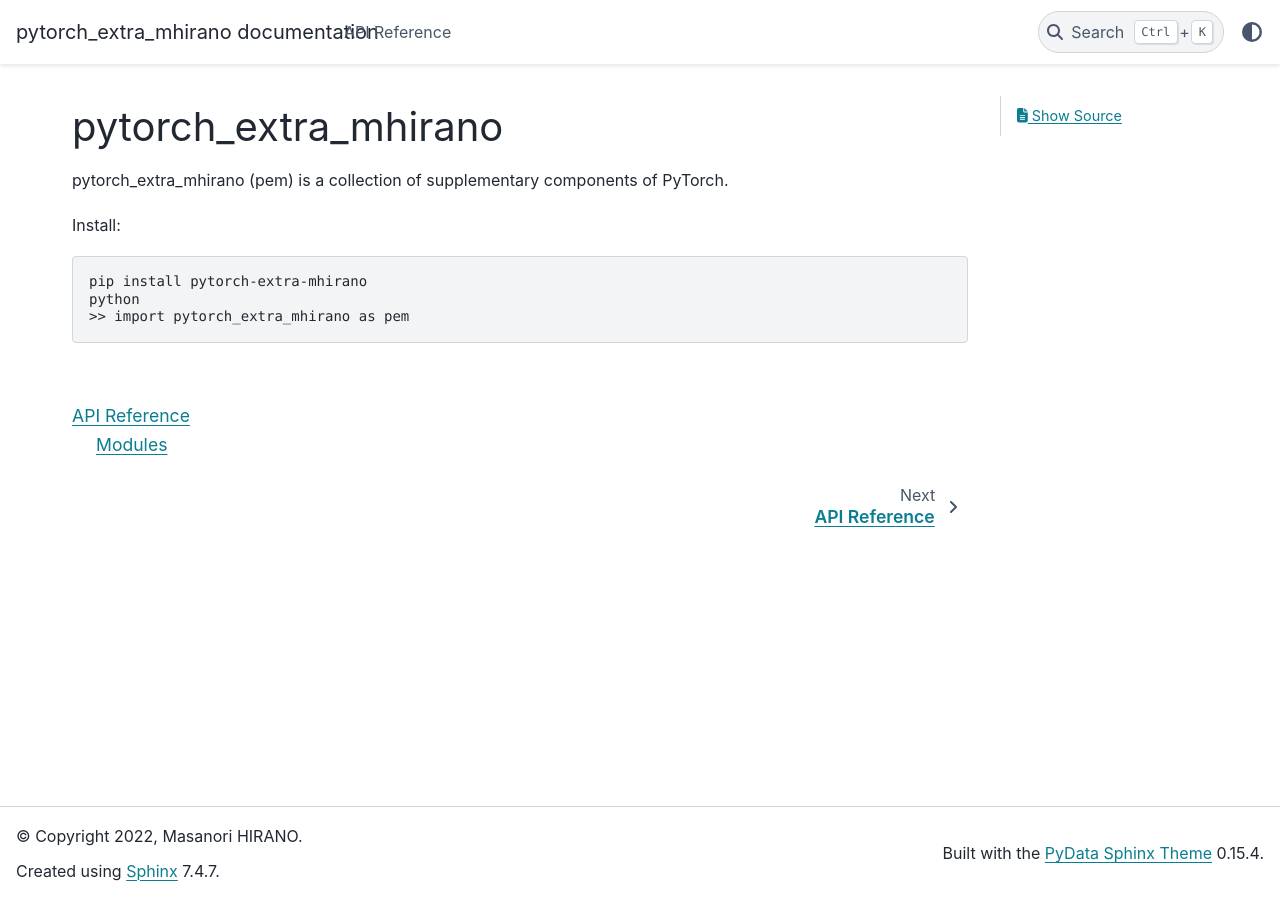
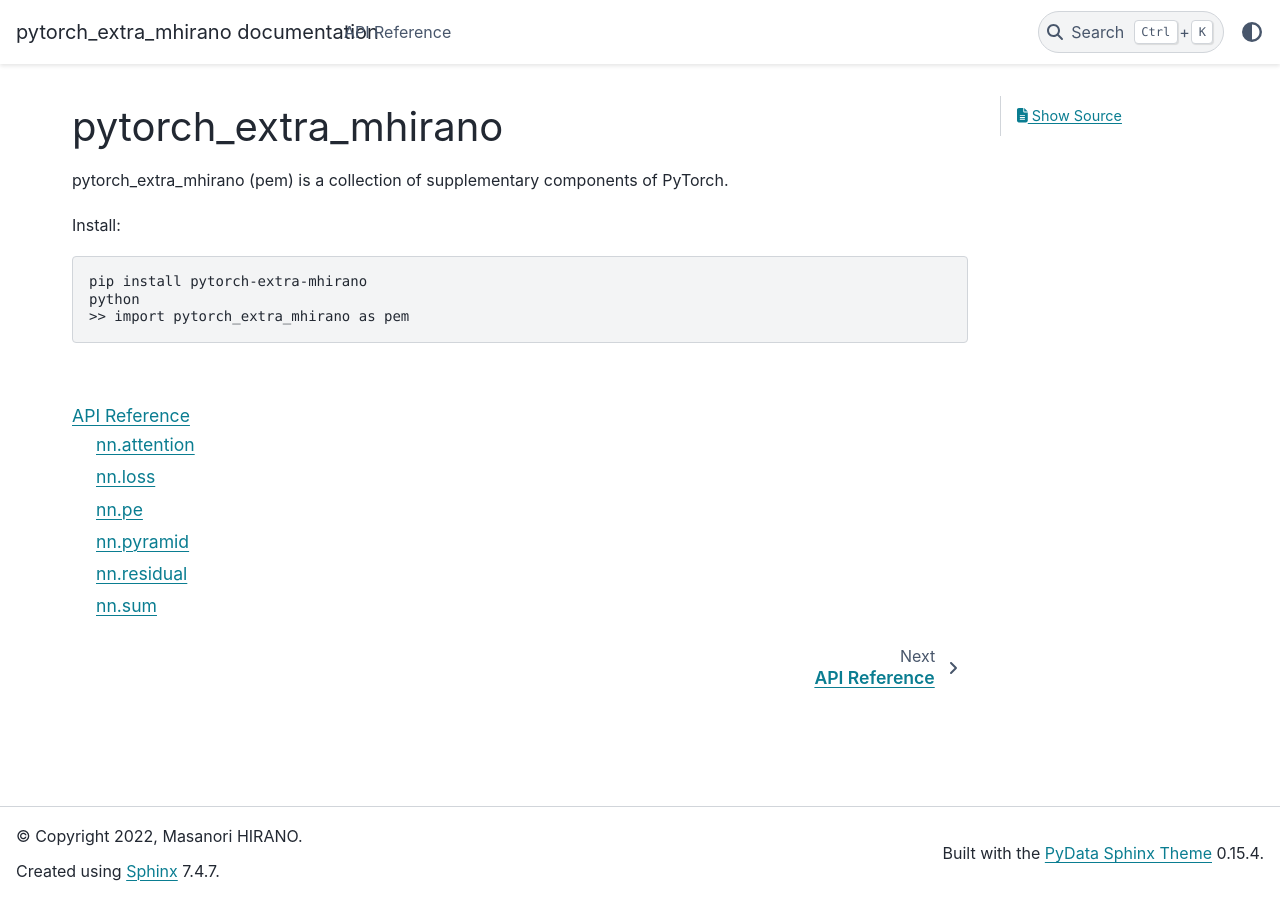
Before and after one commit to masanorihirano/pytorch_extra_mhirano, a Sphinx documentation site: the page built from docs/source/index.rst, in a window 1280 px wide. Built offline with Sphinx 7.4.7 and the PyData theme 0.15.4, drawn with Linux system fonts in a browser that asks for light colours.

Commit message:
doc restructureing

```diff
--- a/docs/source/reference/index.rst
+++ b/docs/source/reference/index.rst
@@ -5,9 +5,7 @@
 
 * :ref:`genindex`
 
-Modules
-------------------
-nn
+nn.attention
 ~~~~~~~~~~~~~~~~~~
 .. autosummary::
     :toctree: generated/
@@ -15,3 +13,41 @@
     nn.DotProductAttention
     nn.SelfAttention
     nn.SelfMultiheadAttention
+
+nn.loss
+~~~~~~~~~~~~~~~~~~
+.. autosummary::
+    :toctree: generated/
+
+    nn.JSDivLoss
+    nn.KLDivLoss
+
+nn.pe
+~~~~~~~~~~~~~~~~~~
+.. autosummary::
+    :toctree: generated/
+
+    nn.PositionalEncoding
+
+nn.pyramid
+~~~~~~~~~~~~~~~~~~
+.. autosummary::
+    :toctree: generated/
+
+    nn.LaplacianPyramidLayer
+    nn.PyramidDown
+    nn.PyramidUp
+
+nn.residual
+~~~~~~~~~~~~~~~~~~
+.. autosummary::
+    :toctree: generated/
+
+    nn.ResidualBlock
+
+nn.sum
+~~~~~~~~~~~~~~~~~~
+.. autosummary::
+    :toctree: generated/
+
+    nn.SumLayer
```
